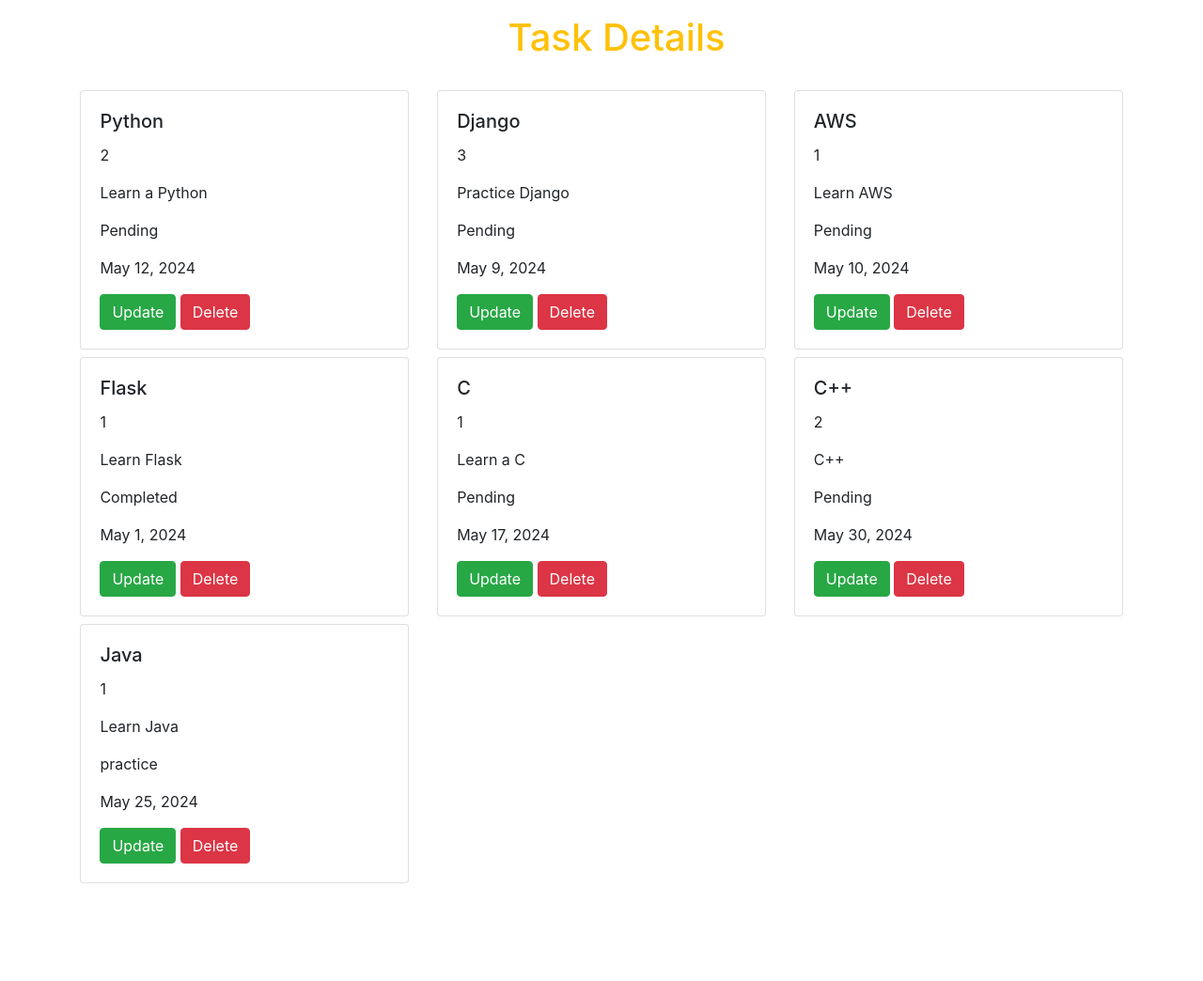
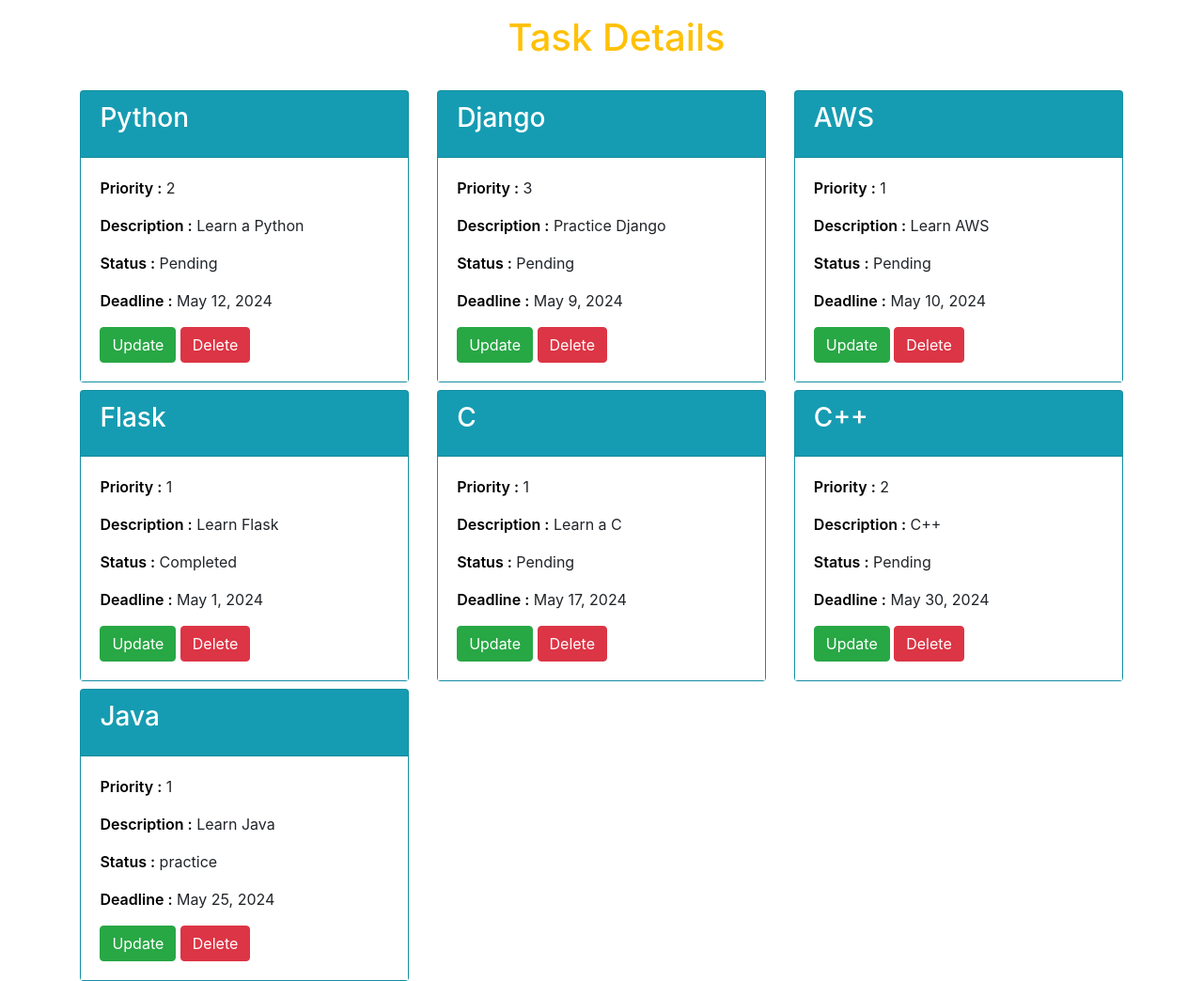
Before and after one commit to chandrakiran2000/Huewine-Django-TodoApp, a Django app: page / in a window 1280 px wide. Shown: the whole page at 94% size. Before the commit the page ends 940 px from the top, so only its background shows below. Run offline with Django 5.2, Linux system fonts and the light colour scheme; data comes from the database, SQL or seed files in the repository; both versions use the stored data as it was after the commit.

Commit message:
Day-2 commit

```diff
--- a/mysite/myapp/models.py
+++ b/mysite/myapp/models.py
@@ -8,6 +8,7 @@ def get_current_date():
 class Task(models.Model):
     def __str__(self) :
         return self.name
+    id = models.AutoField(primary_key=True)
     name = models.CharField(max_length = 100)
     priority = models.IntegerField()
     description = models.CharField(max_length=300, default="")
--- a/mysite/myapp/templates/myapp/base.html
+++ b/mysite/myapp/templates/myapp/base.html
@@ -3,6 +3,14 @@
   <head>
       <link rel="stylesheet" href="https://cdn.jsdelivr.net/npm/bootstrap@4.0.0/dist/css/bootstrap.min.css" integrity="sha384-Gn5384xqQ1aoWXA+058RXPxPg6fy4IWvTNh0E263XmFcJlSAwiGgFAW/dAiS6JXm" crossorigin="anonymous">
       <title>Documnet</title>
+      <style>
+        *{
+          box-sizing: border-box;
+        }
+        body{
+          margin: 0px;
+        }
+      </style>
   </head>
   <body>
     {% block body %}
--- a/mysite/myapp/templates/myapp/home.html
+++ b/mysite/myapp/templates/myapp/home.html
@@ -14,15 +14,18 @@
             </div>
             {% for task in task_list %}
             <div class="col-sm-6 col-md-4 mt-2">
-                <div class="card">
-                    <div class="card-body">
-                      <h5 class="card-title">{{task.name}}</h5>
-                      <p class="card-text">{{task.priority}}</p>
-                      <p class="card-text">{{task.description}}</p>
-                      <p class="card-text">{{task.status}}</p>
-                      <p class="card-text">{{task.date}}</p>
+                <div class="card bg-info">
+                    <div class="card-header text-white">
+                        <h3 class="card-title">{{task.name}}</h3>
+                    </div>
+                    <div class="card-body bg-white">
+                      <!--<h5 class="card-title">{{task.name}}</h5>-->
+                      <p class="card-text"><span style="color: black; font-weight: 600;">Priority :</span> {{task.priority}}</p>
+                      <p class="card-text"><span style="color: black; font-weight: 600;">Description :</span> {{task.description}}</p>
+                      <p class="card-text"><span style="color: black; font-weight: 600;">Status :</span> {{task.status}}</p>
+                      <p class="card-text"><span style="color: black; font-weight: 600;">Deadline :</span> {{task.date}}</p>
                       <a href="#" class="btn btn-success">Update</a>
-                      <a href="#" class="btn btn-danger">Delete</a>
+                      <a href="{% url 'delete' id=task.id %}" class="btn btn-danger">Delete</a>
                     </div>
                 </div>
             </div>
--- a/mysite/myapp/views.py
+++ b/mysite/myapp/views.py
@@ -12,10 +12,20 @@ def add(request):
         date = request.POST.get("date", "")
         task = Task(name=name, priority=priority, description=description, status=status,  date=date)
         task.save()
-        return redirect('/')
-    return render(request, 'myapp/add.html')
+        #return redirect('/')
+    task_list = Task.objects.all()
+    return render(request, 'myapp/add.html', {'task_list': task_list})
 
 
 def home (request):
     task_list = Task.objects.all()
+    # for i in task_list:
+    #     print(i.id)
+    # print(task_list)
     return render(request, 'myapp/home.html', {'task_list': task_list})
+
+def delete(request, id):
+    task = Task.objects.get(id=id)
+    task.delete()
+    # print(id)
+    return redirect('add')
--- a/mysite/mysite/urls.py
+++ b/mysite/mysite/urls.py
@@ -21,6 +21,6 @@ from myapp import views
 urlpatterns = [
     path('add/', views.add,name='add'),
     path('admin/', admin.site.urls),
-    path('',views.home,name='home')
-
+    path('',views.home,name='home'),
+    path('delete/<int:id>/', views.delete, name='delete'),
 ]
```
Also changed, not shown: mysite/myapp/templates/myapp/add.html (+43 -10 lines), mysite/db.sqlite3, mysite/myapp/migrations/0003_alter_task_id.py (added), mysite/myapp/migrations/0004_alter_task_date_alter_task_description_and_more.py (added), mysite/myapp/migrations/0005_alter_task_date_alter_task_description_and_more.py (added).
